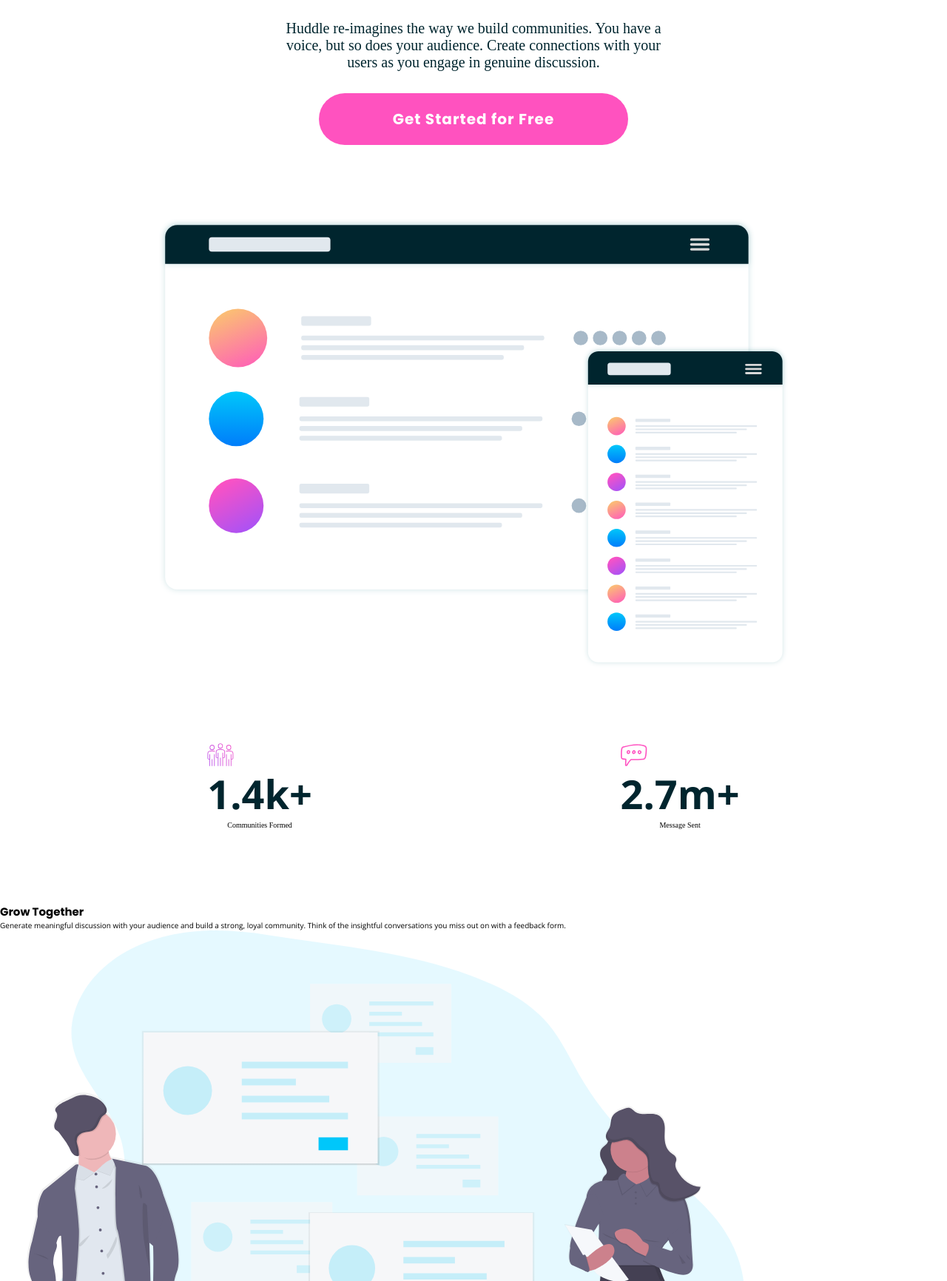
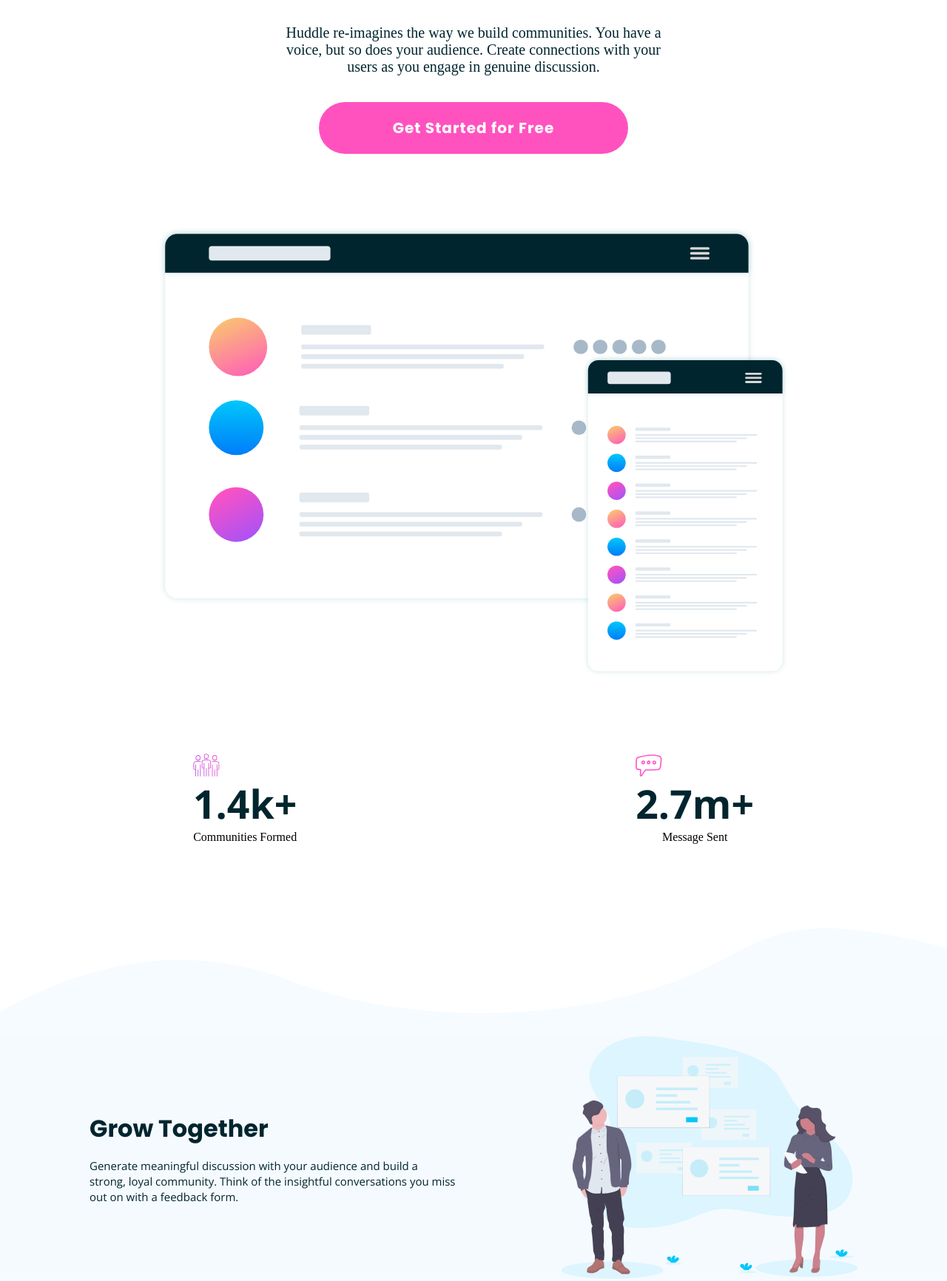
Before and after one commit to Georgenico/Huddle-Landing-Page-With-Curved-Section, a plain HTML site: page index.html in a window 1280 px wide. Shown: the part 280-2012 px from the top of the page at 74% size. Drawn offline with nearby package versions, Linux system fonts and the light colour scheme.

Commit message:
Update mystyle.css

```diff
--- a/mystyle.css
+++ b/mystyle.css
@@ -4,8 +4,12 @@
   box-sizing: border-box;
 }
 
-html {
-  font-size: 62.5%;
+img {
+  display: inline-block;
+}
+
+body {
+  min-height: 100%;
 }
 
 /* Reusable class */
@@ -26,12 +30,12 @@ html {
   display: flex;
   justify-content: space-between;
   align-items: center;
-  padding: 4rem 9.6rem;
-  margin-bottom: 10rem;
+  padding: 2.5rem 6rem;
+  margin-bottom: 6.25rem;
 }
 .logo {
-  width: 16rem;
-  height: 2.5rem;
+  width: 10rem;
+  height: 1.5625rem;
 }
 
 .btn {
@@ -39,9 +43,9 @@ html {
   border: 1px solid hsl(321, 100%, 78%);
   color: hsl(321, 100%, 78%);
   background-color: #fff;
-  padding: 1rem 2rem;
-  border-radius: 50rem;
-  box-shadow: 0 0 2rem 0.1rem hsla(321, 100%, 78%, 0.253);
+  padding: 0.625rem 1.25rem;
+  border-radius: 31.25rem;
+  box-shadow: 0 0 1.25rem 1px hsla(321, 100%, 78%, 0.253);
   cursor: pointer;
 }
 
@@ -51,8 +55,12 @@ html {
 
 .hero-section {
   max-width: 120rem;
-  padding: 0 3.2rem;
+  padding: 0 2rem;
   margin: 0 auto;
+  background-image: url(./images/bg-section-top-desktop-1.svg);
+  background-size: 100%;
+  background-repeat: no-repeat;
+  background-position: bottom;
 }
 
 .hero {
@@ -60,7 +68,7 @@ html {
 }
 
 .primary-heading {
-  font-size: 4rem;
+  font-size: 2.5rem;
   color: hsl(192, 100%, 9%);
 }
 
@@ -69,42 +77,43 @@ html {
   flex-direction: column;
   justify-content: center;
   align-items: center;
-  gap: 2rem;
-  margin-bottom: 10rem;
+  gap: 1.25rem;
+  margin-bottom: 6.25rem;
 }
 
 .text-container-center {
-  max-width: 60rem;
+  max-width: 37.5rem;
   padding: 1rem 2.5rem;
 }
 
 .text-hero {
-  font-size: 2rem;
+  font-size: 1.25rem;
   color: hsl(192, 100%, 9%);
   font-weight: 400;
 }
 
 .main-button {
   display: inline-block;
-  padding: 2rem 10rem;
+  padding: 1.25rem 6.25rem;
   border-radius: 99rem;
   background-color: hsl(322, 100%, 66%);
   color: #fff;
   border: none;
-  font-size: 2rem;
+  font-size: 1.25rem;
   font-weight: 400;
   letter-spacing: 1.05px;
   cursor: pointer;
 }
 .hero-img {
-  max-width: 85rem;
-  margin-bottom: 10rem;
+  max-width: 53.125rem;
+  margin-bottom: 6.25rem;
 }
 
 .stats-container {
   display: flex;
   flex-direction: column;
-  margin-bottom: 10rem;
+  margin-bottom: 6.25rem;
+  padding-bottom: 10rem;
 }
 
 .stats {
@@ -114,20 +123,73 @@ html {
 }
 
 .stats-icon {
-  width: 3.6rem;
+  width: 2.25rem;
 }
 
 .stats-number {
-  font-size: 5.4rem;
+  font-size: 3.35rem;
   font-weight: 700;
   color: hsl(192, 100%, 9%);
 }
 
-/* .svg-container {
-  background: url(./images/bg-section-top-desktop-1.svg),
-    url(./images/bg-section-bottom-desktop-2.svg);
+/* ******************* */
+/* SVG Section */
+/* ******************* */
+
+.svg-container {
+  max-width: 120rem;
+  margin: 0 auto;
+  padding: 0 3.125rem;
+  background-color: hsl(207, 100%, 98%);
+  display: flex;
+  justify-content: space-around;
+  align-items: center;
+}
+
+.svg-text-container {
+  max-width: 31rem;
+}
+
+.svg-heading {
+  font-size: 2rem;
+  color: hsl(192, 100%, 9%);
+  margin-bottom: 1rem;
+}
+
+.svg-text {
+  font-size: 0.9375rem;
+  line-height: 1.4;
+  color: hsl(192, 100%, 9%);
+  font-weight: 500;
+}
+
+.svg-img {
+  width: 25rem;
+}
+/* SVG MIDDLE */
+
+.svg-container.middle {
+  background-color: #fff;
+  padding: 15rem 0;
+}
+
+.middle {
+  background-image: url(./images/bg-section-bottom-desktop-1.svg),
+    url(./images/bg-section-top-desktop-2.svg);
+  background-size: 100%;
   background-repeat: no-repeat;
-  background-position: left;
-  background-size: 500rem;
-  margin-bottom: 10rem;
-} */
+  background-position: top, bottom;
+}
+
+.svg-container.solo.middle {
+  background-image: url(./images/bg-section-bottom-desktop-2.svg),
+    url(./images/bg-footer-top-desktop.svg);
+  background-size: 100%;
+  flex-direction: column;
+  gap: 2rem;
+}
+
+.com-text {
+  font-size: 2.5rem;
+  color: hsl(192, 100%, 9%);
+}
```
